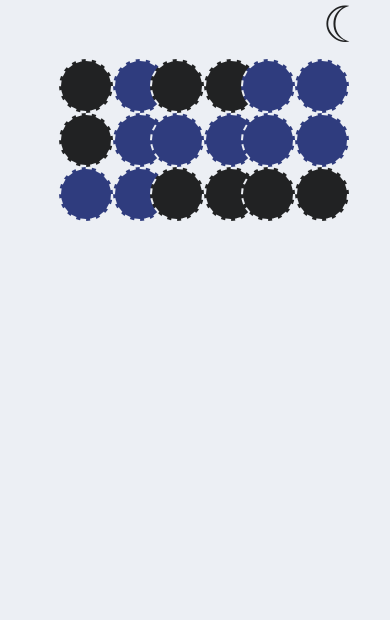
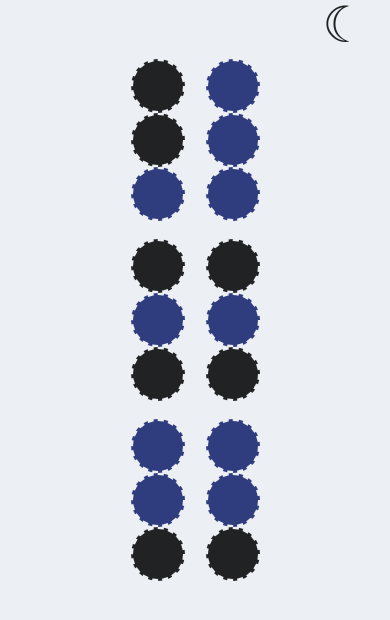
Before and after one commit to Marusiella/BinaryClock, a React (Vite) app: page / in a window 390 px wide. Shown: the top 620 px of the page. Built offline with nearby package versions, Linux system fonts and the light colour scheme.

Commit message:
more responsive

```diff
--- a/src/App.jsx
+++ b/src/App.jsx
@@ -32,6 +32,15 @@ const ClockContainer = styled.div`
   display: flex;
   justify-content: space-around;
   align-items: center;
+  @media screen and (max-width: 600px) {
+    width: 100%;
+    height: 100%;
+  }
+  @media screen and (max-width: 400px) {
+    width: 100%;
+    height: 100%;
+    flex-direction: column;
+  }
 `;
 const Clocks = styled.div`
   width: 150px;
```
